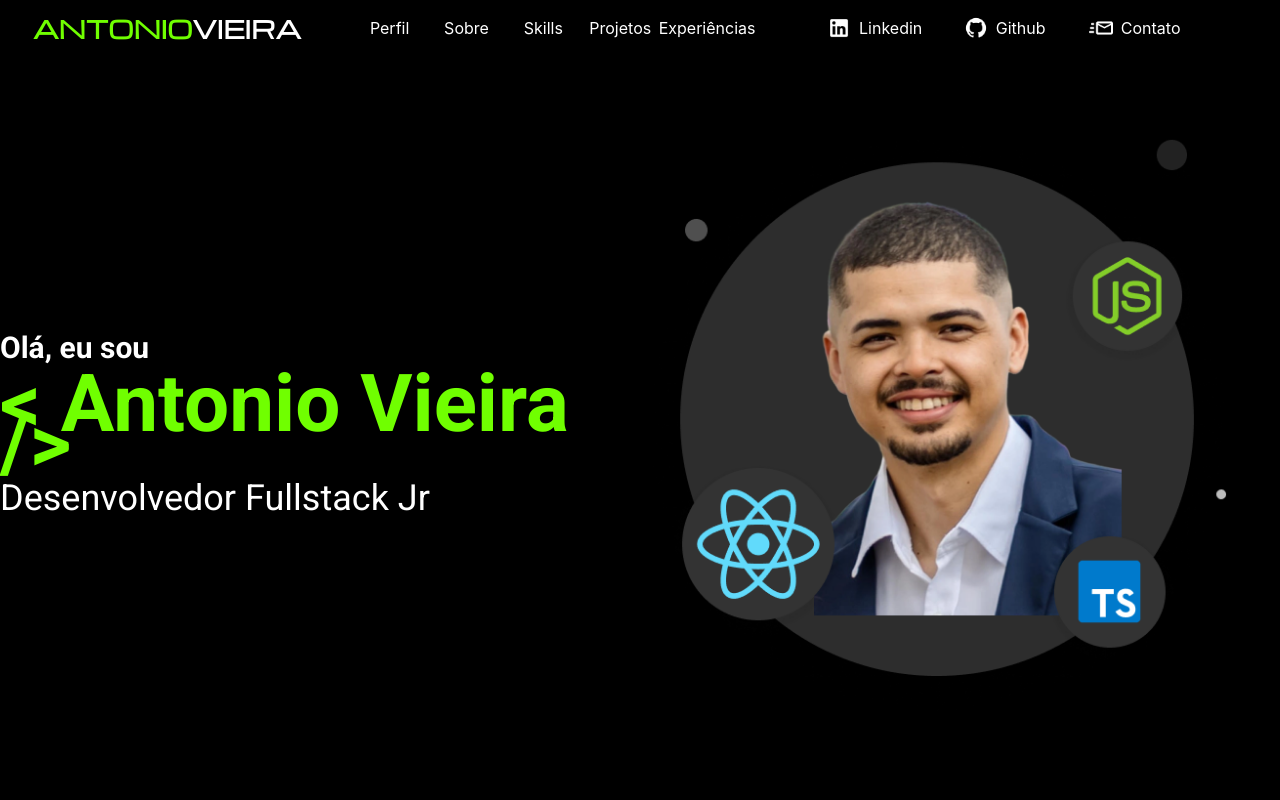
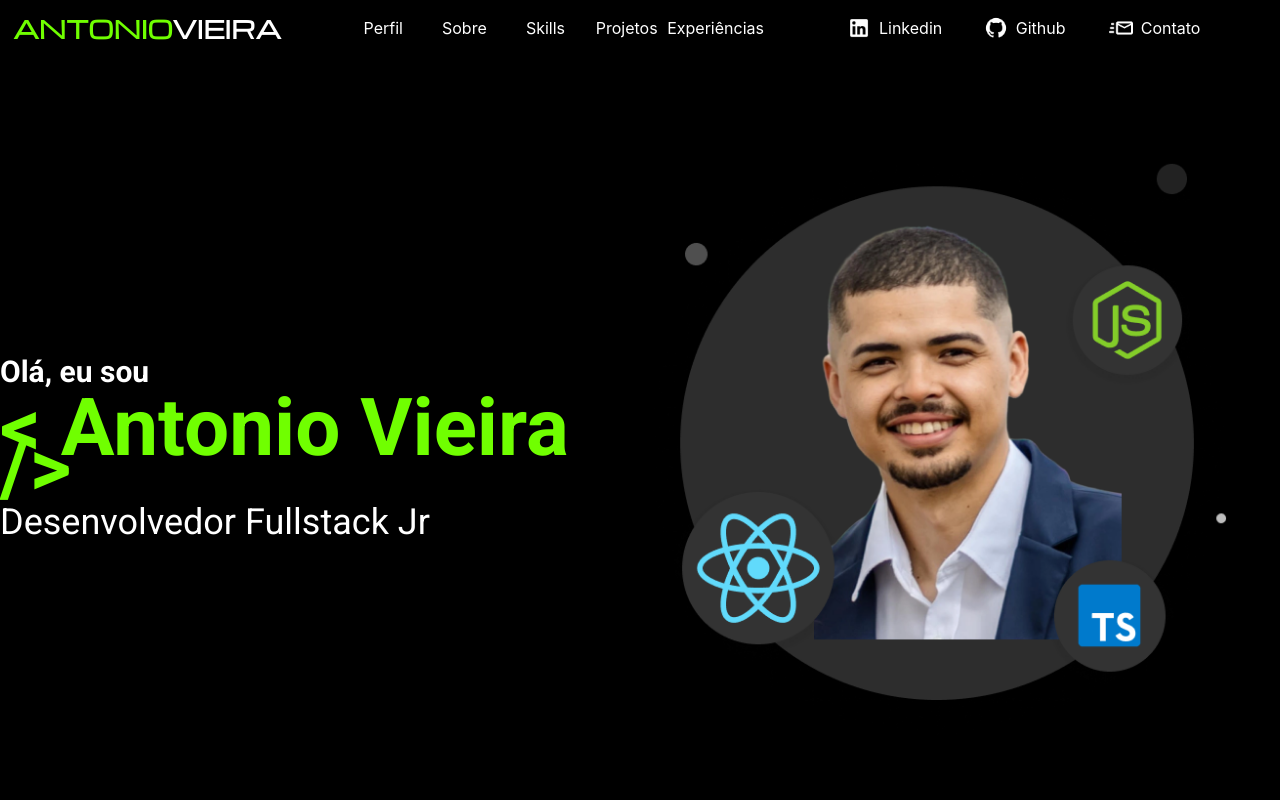
Before and after one commit to vieiran55/portifolio, a React (Create React App) app: page / in a window 1280 px wide. Shown: the top 800 px of the page. Built offline with nearby package versions, Linux system fonts and the light colour scheme; what tw-elements would draw is missing.

Commit message:
feat: navbar fixed

```diff
--- a/src/componentes/NavBar/NavBar.module.scss
+++ b/src/componentes/NavBar/NavBar.module.scss
@@ -6,7 +6,7 @@
 
 
 .navbar{
-  @apply w-full;
+  @apply w-full fixed top-0 bg-black;
   @media screen and (min-width: $desktop_xl) {
 
   }
--- a/src/pages/Home/Home.module.scss
+++ b/src/pages/Home/Home.module.scss
@@ -1,5 +1,5 @@
 .home{
-  @apply max-w-[1600px] flex flex-col items-center w-full;
+  @apply max-w-[1600px] flex flex-col items-center w-full my-20;
   &__perfil{
     @apply my-4 bg-black w-full;
   }
```
